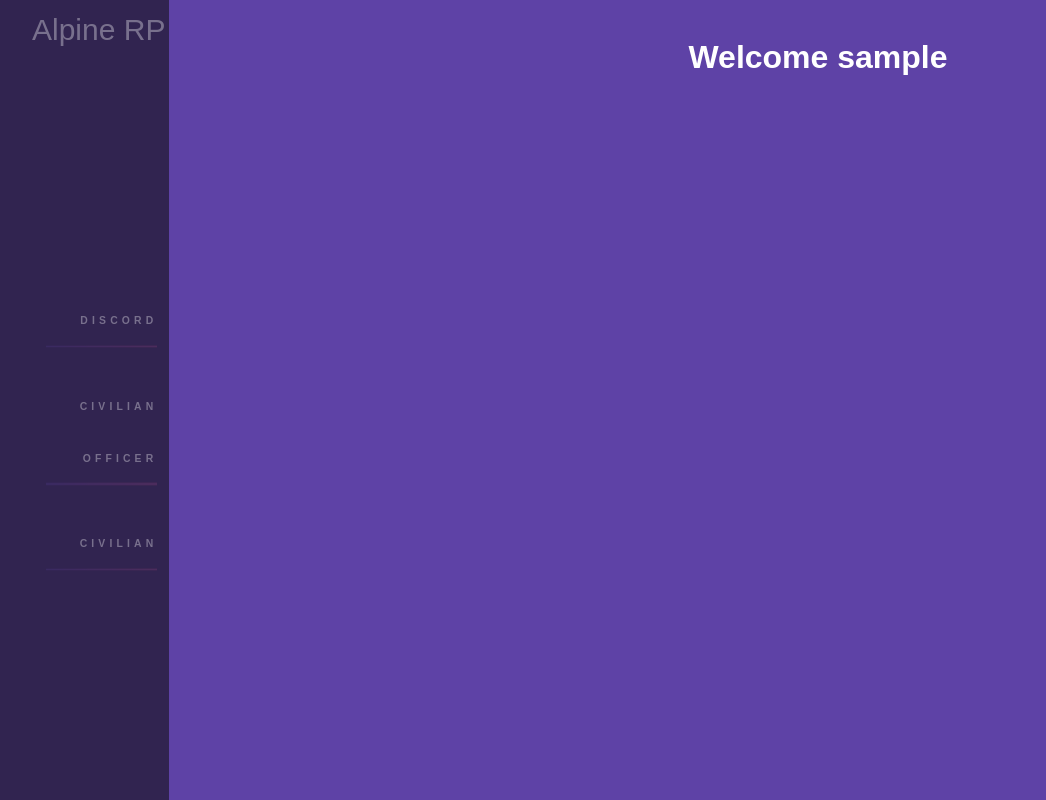
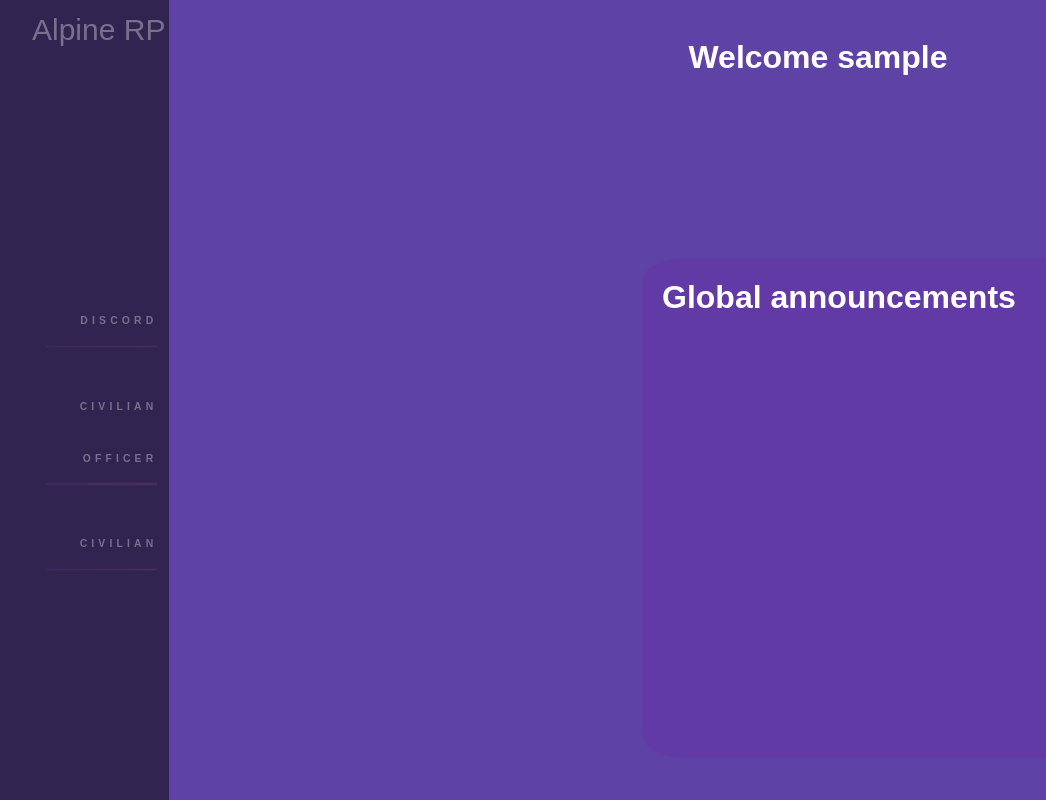
Before and after one commit to TwqntysJr/Alpine-cad, a PHP site: page /dashboard.php in a window 1480 px wide. Shown: the whole page, without its empty margins (16-1062 px from the left). Run offline with PHP 8.4, Linux system fonts and the light colour scheme; the visitor is signed in with stand-in values (Sample User, id 1); some libraries are stand-ins or nearby versions.

Commit message:
Dashboard update #3

```diff
--- a/dashboard.php
+++ b/dashboard.php
@@ -2,6 +2,7 @@
     include('includes/header.php');
     include('includes/sidebar.php');
 ?>
+<div class="dashboard-body">
     <div class="welcome-msg">
     <h1> Welcome
             <?php
@@ -9,3 +10,9 @@
             ?>
         </h1>
     </div>
+    <div class="announcements">
+        <div class="anouncements-header">
+            <h1 class="white">Global announcements</h1>
+        </div>
+    </div>
+</div>
--- a/includes/css/dashboard.css
+++ b/includes/css/dashboard.css
@@ -6,3 +6,29 @@
     text-align: center;
     color: #fff;
 }
+
+.dashboard-body{
+    height: 98vh;
+}
+
+.announcements{
+    background-color: rgba(100, 50, 166, 0.5);
+    height: 500px;
+    width: 800px;
+    margin-left: 650px;
+    margin-top: 250px;
+    position: absolute;
+    border-radius: 5%;
+}
+
+.anouncements-header{
+    margin-left: 20px;
+    height: 80px;
+    width: 400px;
+    border-bottom-right-radius: 12px;
+    position: absolute;
+}
+
+.white {
+    color: white;
+}
```
Lines whose indentation alone changed are shown as unchanged.
